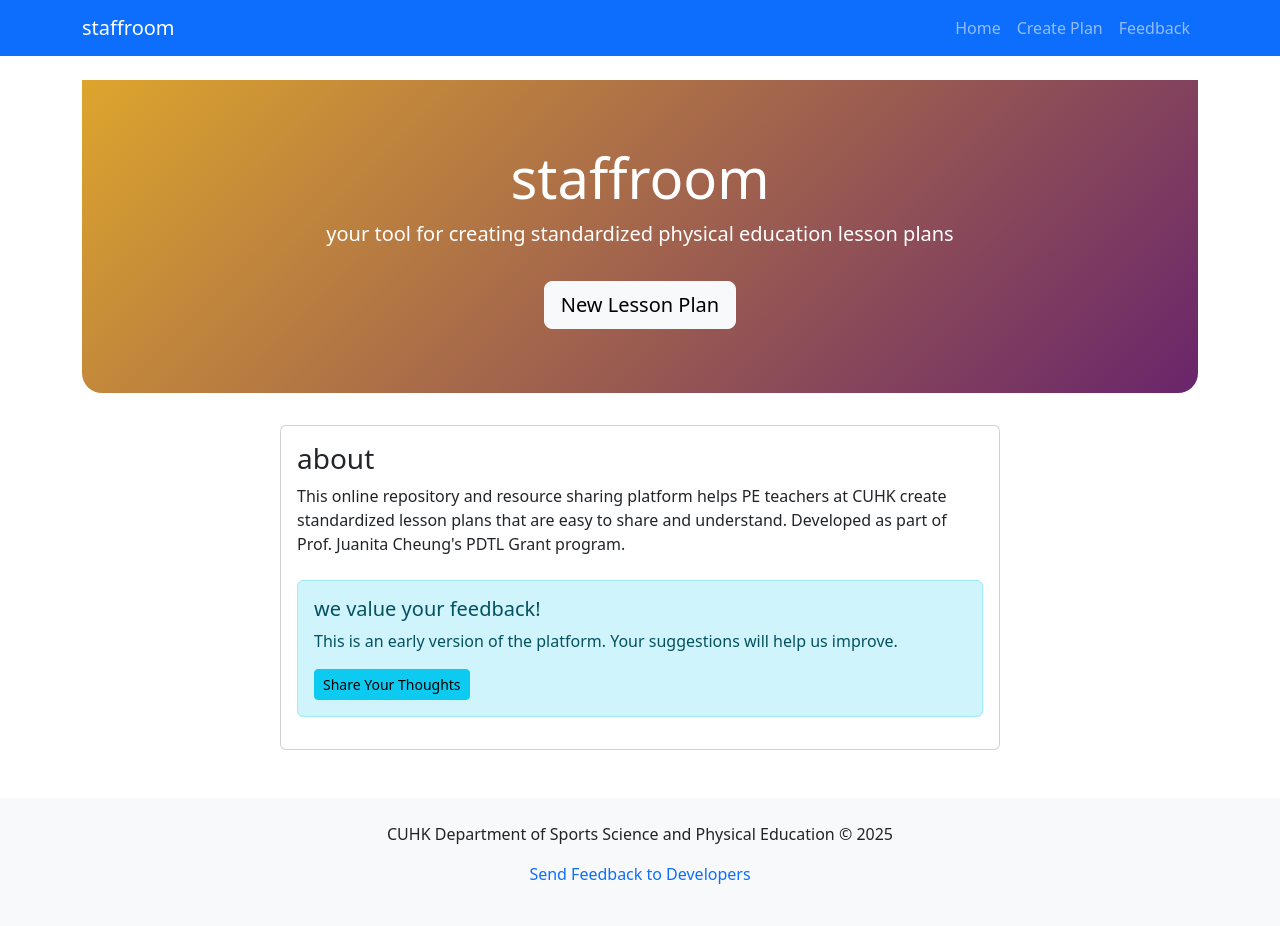
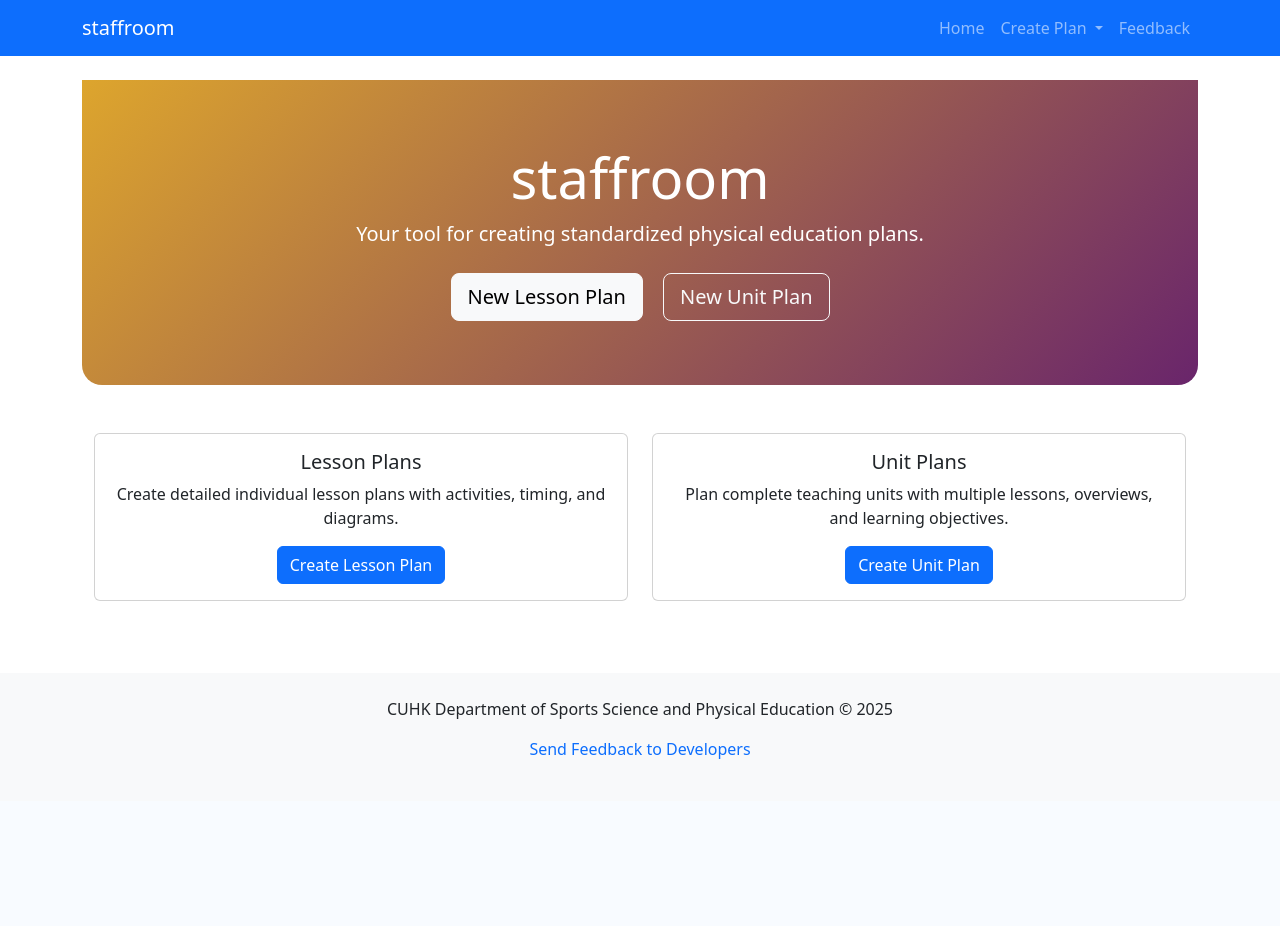
Before and after one commit to youwenshao/staffroom, a Flask app: page / in a window 1280 px wide. After the commit the page ends 759 px from the top, so only its background shows below. Run offline with Flask 3, Linux system fonts and the light colour scheme.

Commit message:
Add unit plan functionality and refactor lesson plan creation

```diff
--- a/app.py
+++ b/app.py
@@ -9,6 +9,7 @@ app.config['MAX_CONTENT_LENGTH'] = 2 * 1024 * 1024  # 2MB max file size
 
 # In-memory storage for lesson plans
 lesson_plans = []
+unit_plans = []
 
 # Allowed file extensions for diagrams
 ALLOWED_EXTENSIONS = {'png', 'jpg', 'jpeg', 'gif', 'svg'}
@@ -32,76 +33,6 @@ def process_uploaded_file(file_field):
 
     return None
 
-def get_default_values():
-    """Return default values for the form"""
-    tomorrow = (datetime.now() + timedelta(days=1)).strftime('%d/%m/%Y')
-
-    return {
-        # English defaults
-        'default_teacher': 'John Smith',
-        'default_pesh_year': 2,
-        'default_date': tomorrow,
-        'default_duration': 40,
-        'default_start_time': '09:00',
-        'default_end_time': '09:40',
-        'default_school': 'CUHK FED School',
-        'default_year': 5,
-        'default_class': 'A',
-        'default_level': 'Primary',
-        'default_class_size': 30,
-        'default_boys': 15,
-        'default_girls': 15,
-        'default_topic': 'Basketball Fundamentals',
-        'default_unit_duration': 5,
-        'default_day': 1,
-        'default_theme': 'Basic Dribbling Techniques',
-        'default_ability': 50,
-        'default_psychomotor': 'Students will be able to perform basic dribbling with 70% accuracy',
-        'default_cognitive': 'Students will understand the basic rules of dribbling',
-        'default_affective': 'Students will demonstrate cooperation during group activities',
-        'default_venue': 'School Sports Hall',
-        'default_equipment': 'Basketballs, cones, whistles',
-        'default_safety': 'Ensure proper spacing between students',
-        'default_intro_time': 5,
-        'default_intro_cues': 'Focus on ball control',
-        'default_intro_equip': '1 ball per student',
-        'default_sd_time': 20,
-        'default_sd_cues': 'Keep eyes up while dribbling',
-        'default_sd_equip': 'Cones for dribbling course',
-        'default_appli_time': 10,
-        'default_appli_cues': 'Apply skills in game situation',
-        'default_appli_equip': 'Small-sided game equipment',
-        'default_ca_time': 5,
-        'default_ca_cues': 'Cool down and review key points',
-        'default_ca_equip': 'None',
-        'default_followup': 'Practice stationary dribbling at home',
-        'default_reflection': 'Students responded well to visual demonstrations',
-
-        # Chinese defaults
-        'default_teacher_zh': '張老師',
-        'default_school_zh': '香港中文大學附屬學校',
-        'default_class_zh': '甲班',
-        'default_level_zh': '小學',
-        'default_topic_zh': '籃球基礎',
-        'default_theme_zh': '基本運球技巧',
-        'default_psychomotor_zh': '學生能夠以70%的準確率完成基本運球',
-        'default_cognitive_zh': '學生將理解運球的基本規則',
-        'default_affective_zh': '學生在小組活動中展現合作精神',
-        'default_venue_zh': '學校體育館',
-        'default_equipment_zh': '籃球、雪糕筒、哨子',
-        'default_safety_zh': '確保學生之間有適當距離',
-        'default_intro_cues_zh': '專注於控球',
-        'default_intro_equip_zh': '每位學生一個籃球',
-        'default_sd_cues_zh': '運球時保持抬頭',
-        'default_sd_equip_zh': '運球路線用的雪糕筒',
-        'default_appli_cues_zh': '在比賽情境中應用技能',
-        'default_appli_equip_zh': '小型比賽設備',
-        'default_ca_cues_zh': '放鬆活動及回顧重點',
-        'default_ca_equip_zh': '不需要',
-        'default_followup_zh': '在家練習原地運球',
-        'default_reflection_zh': '學生對視覺演示反應良好'
-    }
-
 @app.context_processor
 def inject_feedback_data():
     """Make current URL available to all templates for feedback links"""
@@ -111,13 +42,18 @@ def inject_feedback_data():
 def index():
     return render_template('index.html')
 
-@app.route('/create', methods=['GET'])
+@app.route('/create-lesson', methods=['GET'])
 def create_plan_form():
     default_values = get_default_values()
     return render_template('create_plan.html', **default_values)
 
-@app.route('/create', methods=['POST'])
-def create_plan():
+@app.route('/create-unit', methods=['GET'])
+def create_unit_form():
+    default_values = get_unit_default_values()
+    return render_template('create_unit_plan.html', **default_values)
+
+@app.route('/create-lesson', methods=['POST'])
+def create_lesson():
     # Extract form data - English fields
     teacher_name = request.form.get('teacher_name')
     pesh_year = request.form.get('pesh_year')
@@ -272,14 +208,142 @@ def create_plan():
     # Redirect to view the plan
     return redirect(url_for('view_plan', plan_id=new_plan['id']))
 
-@app.route('/plan/<int:plan_id>')
-def view_plan(plan_id):
-    # Find the plan with the matching ID
+@app.route('/create-unit', methods=['POST'])
+def create_unit():
+    # Extract unit plan data
+    unit_data = {
+        'id': len(unit_plans) + 1,
+        'unit_topic': request.form.get('unit_topic'),
+        'number_of_lessons': request.form.get('number_of_lessons'),
+        'period': request.form.get('period'),
+        'class_info': request.form.get('class_info'),
+        'class_size': request.form.get('class_size'),
+        'venue': request.form.get('venue'),
+        'equipment': request.form.get('equipment'),
+        'unit_overview': request.form.get('unit_overview'),
+        'skills_topics': request.form.get('skills_topics'),
+        'movement_concepts': request.form.get('movement_concepts'),
+        'previous_knowledge': request.form.get('previous_knowledge'),
+        'learning_outcomes': request.form.get('learning_outcomes'),
+        'assessments': request.form.get('assessments'),
+        'psychomotor_obj': request.form.get('psychomotor_obj'),
+        'cognitive_obj': request.form.get('cognitive_obj'),
+        'affective_obj': request.form.get('affective_obj'),
+        'psychomotor_chars': request.form.get('psychomotor_chars'),
+        'cognitive_chars': request.form.get('cognitive_chars'),
+        'affective_chars': request.form.get('affective_chars'),
+        'psychomotor_notes': request.form.get('psychomotor_notes'),
+        'cognitive_notes': request.form.get('cognitive_notes'),
+        'affective_notes': request.form.get('affective_notes'),
+        'individual_differences': request.form.get('individual_differences'),
+        'enhancing_motivation': request.form.get('enhancing_motivation'),
+        'safety_precautions': request.form.get('safety_precautions'),
+        'unit_contents': [],  # This would handle multiple days
+        'other_considerations': request.form.get('other_considerations'),
+        # Chinese fields
+        'unit_topic_zh': request.form.get('unit_topic_zh'),
+        # ... add other Chinese fields
+    }
+
+    unit_plans.append(unit_data)
+    return redirect(url_for('view_unit_plan', plan_id=unit_data['id']))
+
+@app.route('/lesson/<int:plan_id>')
+def view_lesson_plan(plan_id):
     plan = next((p for p in lesson_plans if p['id'] == plan_id), None)
     if plan is None:
         return "Plan not found!", 404
+    return render_template('view_lesson_plan.html', plan=plan)
 
-    return render_template('view_plan.html', plan=plan)
+@app.route('/unit/<int:plan_id>')
+def view_unit_plan(plan_id):
+    plan = next((p for p in unit_plans if p['id'] == plan_id), None)
+    if plan is None:
+        return "Plan not found!", 404
+    return render_template('view_unit_plan.html', plan=plan)
+
+def get_lesson_default_values():
+    """Return default values for the form"""
+    tomorrow = (datetime.now() + timedelta(days=1)).strftime('%d/%m/%Y')
+
+    return {
+        # English defaults
+        'default_teacher': 'John Smith',
+        'default_pesh_year': 2,
+        'default_date': tomorrow,
+        'default_duration': 40,
+        'default_start_time': '09:00',
+        'default_end_time': '09:40',
+        'default_school': 'CUHK FED School',
+        'default_year': 5,
+        'default_class': 'A',
+        'default_level': 'Primary',
+        'default_class_size': 30,
+        'default_boys': 15,
+        'default_girls': 15,
+        'default_topic': 'Basketball Fundamentals',
+        'default_unit_duration': 5,
+        'default_day': 1,
+        'default_theme': 'Basic Dribbling Techniques',
+        'default_ability': 50,
+        'default_psychomotor': 'Students will be able to perform basic dribbling with 70% accuracy',
+        'default_cognitive': 'Students will understand the basic rules of dribbling',
+        'default_affective': 'Students will demonstrate cooperation during group activities',
+        'default_venue': 'School Sports Hall',
+        'default_equipment': 'Basketballs, cones, whistles',
+        'default_safety': 'Ensure proper spacing between students',
+        'default_intro_time': 5,
+        'default_intro_cues': 'Focus on ball control',
+        'default_intro_equip': '1 ball per student',
+        'default_sd_time': 20,
+        'default_sd_cues': 'Keep eyes up while dribbling',
+        'default_sd_equip': 'Cones for dribbling course',
+        'default_appli_time': 10,
+        'default_appli_cues': 'Apply skills in game situation',
+        'default_appli_equip': 'Small-sided game equipment',
+        'default_ca_time': 5,
+        'default_ca_cues': 'Cool down and review key points',
+        'default_ca_equip': 'None',
+        'default_followup': 'Practice stationary dribbling at home',
+        'default_reflection': 'Students responded well to visual demonstrations',
+
+        # Chinese defaults
+        'default_teacher_zh': '張老師',
+        'default_school_zh': '香港中文大學附屬學校',
+        'default_class_zh': '甲班',
+        'default_level_zh': '小學',
+        'default_topic_zh': '籃球基礎',
+        'default_theme_zh': '基本運球技巧',
+        'default_psychomotor_zh': '學生能夠以70%的準確率完成基本運球',
+        'default_cognitive_zh': '學生將理解運球的基本規則',
+        'default_affective_zh': '學生在小組活動中展現合作精神',
+        'default_venue_zh': '學校體育館',
+        'default_equipment_zh': '籃球、雪糕筒、哨子',
+        'default_safety_zh': '確保學生之間有適當距離',
+        'default_intro_cues_zh': '專注於控球',
+        'default_intro_equip_zh': '每位學生一個籃球',
+        'default_sd_cues_zh': '運球時保持抬頭',
+        'default_sd_equip_zh': '運球路線用的雪糕筒',
+        'default_appli_cues_zh': '在比賽情境中應用技能',
+        'default_appli_equip_zh': '小型比賽設備',
+        'default_ca_cues_zh': '放鬆活動及回顧重點',
+        'default_ca_equip_zh': '不需要',
+        'default_followup_zh': '在家練習原地運球',
+        'default_reflection_zh': '學生對視覺演示反應良好'
+    }
+
+def get_unit_default_values():
+    tomorrow = (datetime.now() + timedelta(days=1)).strftime('%d/%m/%Y')
+    return {
+        'default_unit_topic': 'Basketball Fundamentals Unit',
+        'default_number_lessons': 5,
+        'default_period': f"{tomorrow} to {(datetime.now() + timedelta(days=30)).strftime('%d/%m/%Y')}",
+        'default_class': '5A',
+        'default_class_size': 30,
+        'default_venue': 'School Sports Hall',
+        'default_equipment': 'Basketballs, cones, whistles, bibs',
+        # Add more defaults as needed
+    }
 
 if __name__ == '__main__':
     app.run(debug=True)
--- a/templates/base.html
+++ b/templates/base.html
@@ -14,7 +14,15 @@
             <a class="navbar-brand" href="{{ url_for('index') }}">staffroom</a>
             <div class="navbar-nav ms-auto">
                 <a class="nav-link" href="{{ url_for('index') }}">Home</a>
-                <a class="nav-link" href="{{ url_for('create_plan_form') }}">Create Plan</a>
+                <div class="nav-item dropdown">
+                    <a class="nav-link dropdown-toggle" href="#" role="button" data-bs-toggle="dropdown">
+                        Create Plan
+                    </a>
+                    <ul class="dropdown-menu">
+                        <li><a class="dropdown-item" href="{{ url_for('create_lesson_form') }}">Lesson Plan</a></li>
+                        <li><a class="dropdown-item" href="{{ url_for('create_unit_form') }}">Unit Plan</a></li>
+                    </ul>
+                </div>
                 <a class="nav-link feedback-link" href="#" data-bs-toggle="modal" data-bs-target="#feedbackModal">
                     Feedback
                 </a>
--- a/templates/index.html
+++ b/templates/index.html
@@ -18,28 +18,31 @@
 <div class="hero-section text-center">
     <div class="container">
         <h1 class="display-4">staffroom</h1>
-        <p class="lead">your tool for creating standardized physical education lesson plans</p>
-        <a href="{{ url_for('create_plan_form') }}" class="btn btn-light btn-lg mt-3">New Lesson Plan</a>
+        <p class="lead">Your tool for creating standardized physical education plans.</p>
+        <div class="mt-4">
+            <a href="{{ url_for('create_lesson_form') }}" class="btn btn-light btn-lg me-3">New Lesson Plan</a>
+            <a href="{{ url_for('create_unit_form') }}" class="btn btn-outline-light btn-lg">New Unit Plan</a>
+        </div>
     </div>
 </div>
 
-<div class="container">
+<div class="container mt-5">
     <div class="row">
-        <div class="col-md-8 mx-auto">
-            <div class="card">
-                <div class="card-body">
-                    <h3 class="card-title">about</h3>
-                    <p class="card-text">
-                        This online repository and resource sharing platform helps PE teachers at CUHK create standardized lesson plans that are easy to share and understand. Developed as part of Prof. Juanita Cheung's PDTL Grant program.
-                    </p>
-
-                    <div class="alert alert-info mt-4">
-                        <h5>we value your feedback!</h5>
-                        <p>This is an early version of the platform. Your suggestions will help us improve.</p>
-                        <button class="btn btn-sm btn-info" data-bs-toggle="modal" data-bs-target="#feedbackModal">
-                            Share Your Thoughts
-                        </button>
-                    </div>
+        <div class="col-md-6 mb-4">
+            <div class="card h-100">
+                <div class="card-body text-center">
+                    <h5 class="card-title">Lesson Plans</h5>
+                    <p class="card-text">Create detailed individual lesson plans with activities, timing, and diagrams.</p>
+                    <a href="{{ url_for('create_lesson_form') }}" class="btn btn-primary">Create Lesson Plan</a>
+                </div>
+            </div>
+        </div>
+        <div class="col-md-6 mb-4">
+            <div class="card h-100">
+                <div class="card-body text-center">
+                    <h5 class="card-title">Unit Plans</h5>
+                    <p class="card-text">Plan complete teaching units with multiple lessons, overviews, and learning objectives.</p>
+                    <a href="{{ url_for('create_unit_form') }}" class="btn btn-primary">Create Unit Plan</a>
                 </div>
             </div>
         </div>
```
Also changed, not shown: templates/create_unit_plan.html (added, +81 -0 lines), templates/create_lesson_plan.html (renamed from templates/create_plan.html), templates/view_lesson_plan.html (renamed from templates/view_plan.html), templates/view_unit_plan.html (added).
